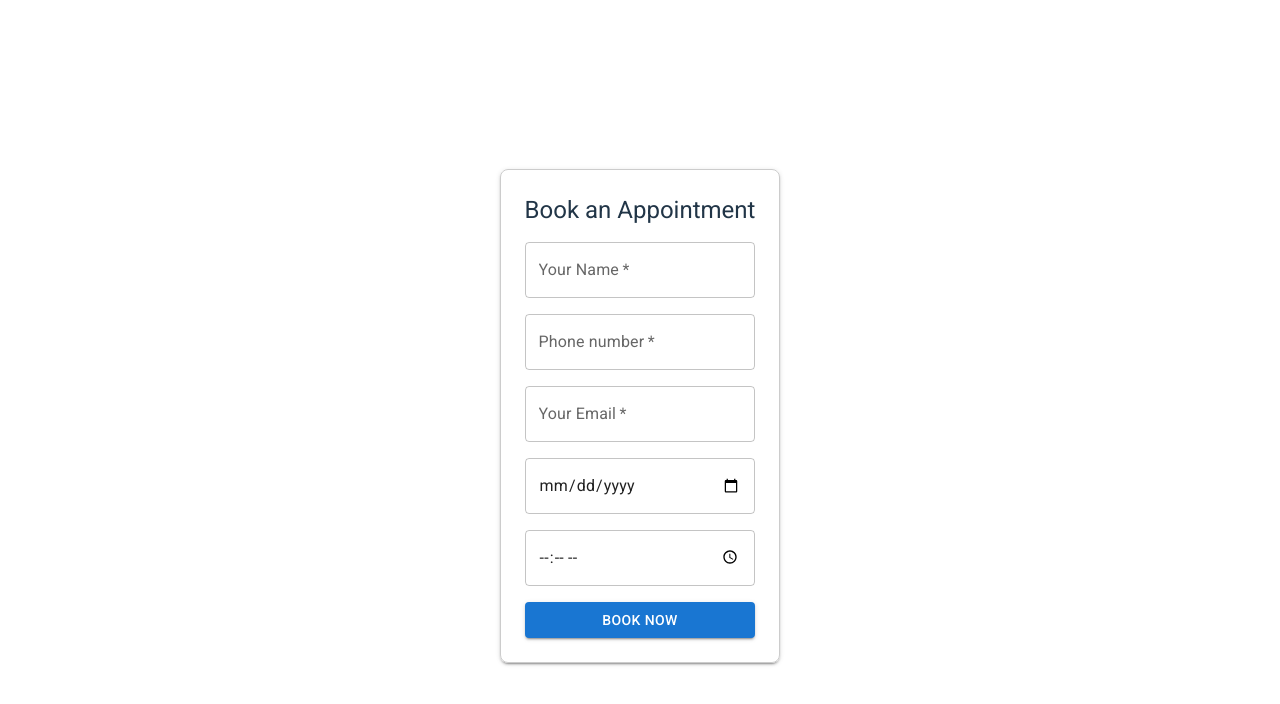
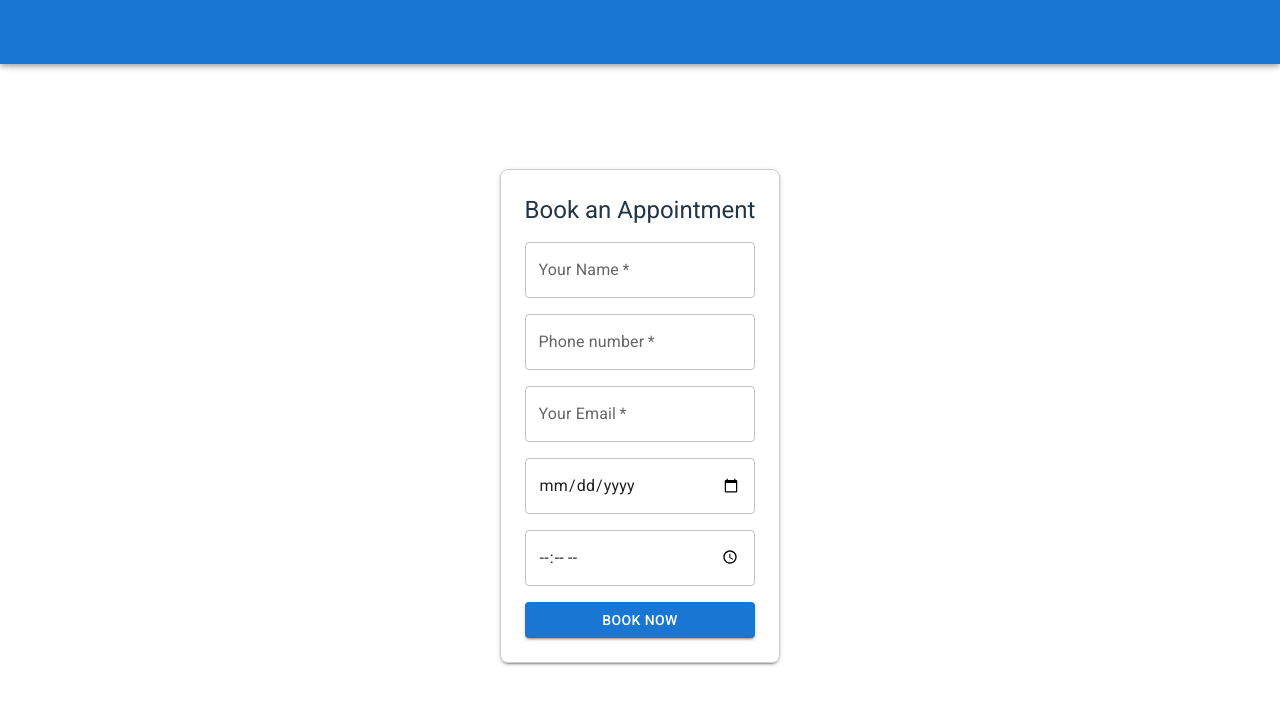
Before and after one commit to EmmanuelIdeho/hospital-booking-system, a React (Vite) app in the folder frontend/: page / in a window 1280 px wide. Shown: the top 704 px of the page. Built offline with nearby package versions, Linux system fonts and the light colour scheme.

Commit message:
frontend: Created Navbar component

```diff
--- a/frontend/src/App.tsx
+++ b/frontend/src/App.tsx
@@ -1,5 +1,6 @@
 //import { useState } from 'react'
 import BookingForm from './components/BookingForm'
+import Navbar from './components/Navbar'
 import './App.css'
 //import axios from 'axios'
 
@@ -8,6 +9,7 @@ function App() {
 
   return (
     <>
+    <Navbar />
       <BookingForm />
     </>
 
--- a/frontend/src/components/Navbar.tsx
+++ b/frontend/src/components/Navbar.tsx
@@ -1,8 +1,21 @@
+import { AppBar, Toolbar, Typography, Button, Stack } from "@mui/material";
+
 function Navbar() {
 
+  const pages = ['Modify', 'Book', 'Appointments']
+
     return (
-      <>
-      </>
+      <AppBar position="fixed">
+        <Toolbar sx={{ justifyContent: 'center'}}>
+          <Stack direction={'row'} spacing={5}>
+          {pages.map((page) => (
+                <Button key={page}>
+                  <Typography sx={{ textAlign: 'center', paddingX: 2}}>{page}</Typography>
+                </Button>
+            ))}
+          </Stack>
+        </Toolbar>
+      </AppBar>
 
     )
   }
```
